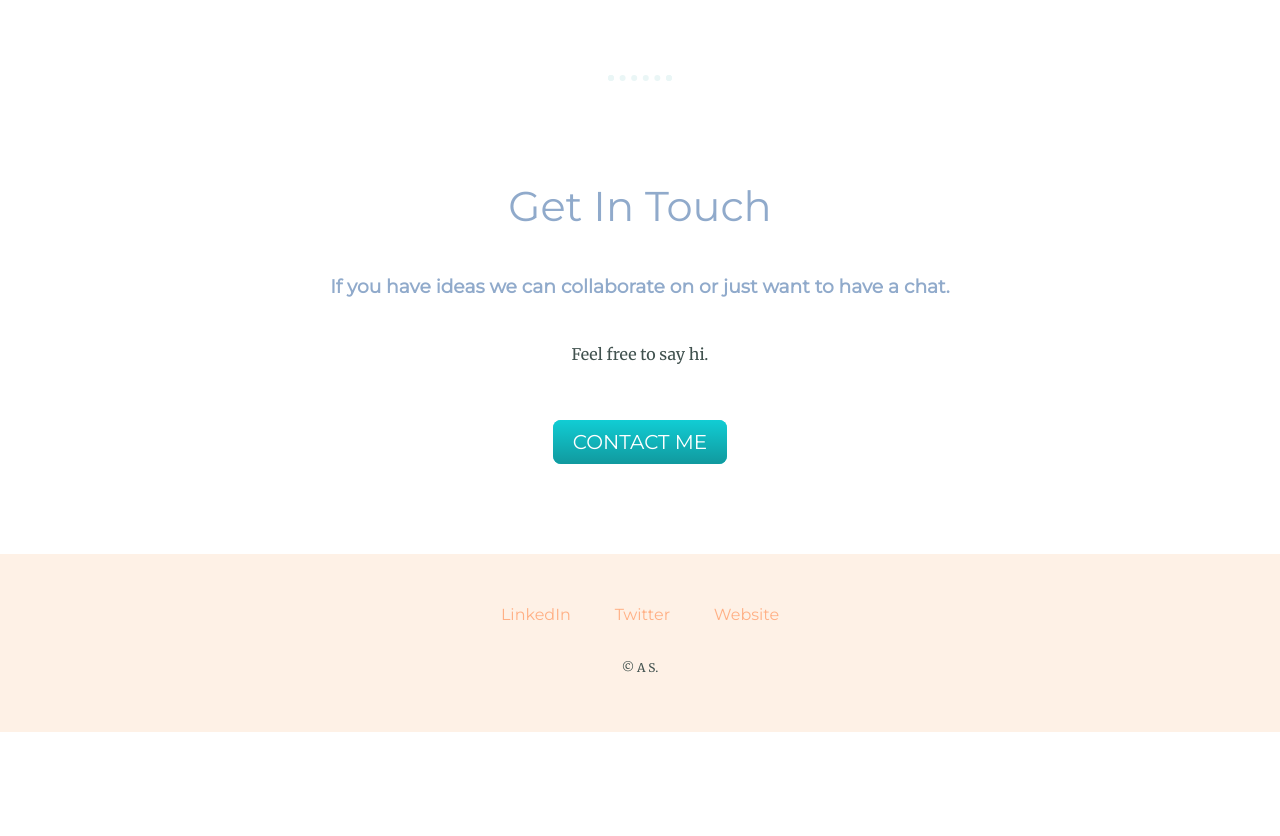
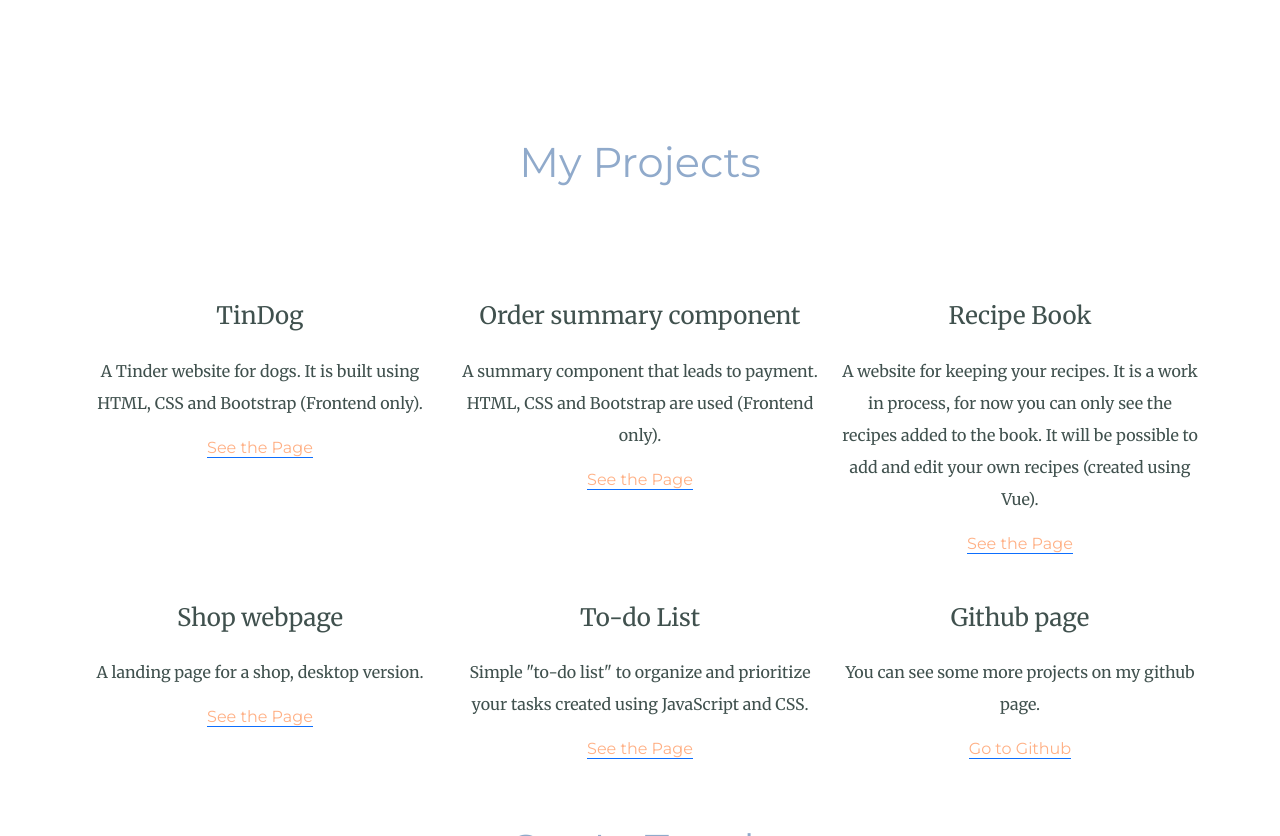
Before and after one commit to staceysav/CV_css, a plain HTML site: page index.html in a window 1280 px wide. Shown: the part 1964-2800 px from the top of the page. Before the commit the page ends 2696 px from the top, so only its background shows below. Drawn offline with nearby package versions, Linux system fonts and the light colour scheme; a script that the page names is missing.

Commit message:
added projects

```diff
--- a/css/style.css
+++ b/css/style.css
@@ -92,6 +92,10 @@ hr {
     margin-right: 30px;
 }
 
+.projects {
+    margin-top: 6rem;
+}
+
 .contact-me__message {
     width: 40%;
     margin: 40px auto 60px;
--- a/index.html
+++ b/index.html
@@ -7,6 +7,7 @@
     <link rel="preconnect" href="https://fonts.googleapis.com">
     <link rel="preconnect" href="https://fonts.gstatic.com" crossorigin>
     <link href="https://fonts.googleapis.com/css2?family=Merriweather&family=Montserrat&family=Poppins:ital,wght@0,400;0,500;1,200&family=Sacramento&display=swap" rel="stylesheet">
+    <link rel="stylesheet" href="https://cdn.jsdelivr.net/npm/bootstrap@5.2.0/dist/css/bootstrap.min.css">
     <link rel="stylesheet" href="css/style.css">
     <link rel="icon" href="favicon.ico">
     <title>Anastasia Savinova</title>
@@ -14,8 +15,8 @@
 <body>
     <div class="top-container">
         <img class="top-cloud" src="images/cloud.png" alt="cloud-img">
-        <h1>I'm Stacey.</h1>
-        <h2 class="">a programmer.</h2>
+        <h1>I'm Anastasia.</h1>
+        <h2 class="">a Frontend-developer.</h2>
         <img class="bottom-cloud" src="images/cloud.png" alt="cloud-img">
         <img src="images/mountain.png" alt="mountaines-img">
     </div>
@@ -31,30 +32,100 @@
           <div class="skill-row">
             <img class="code-image" src="images/web-development.png" alt="">
             <h3>Web development</h3>
-            <p>I am just at the beginning of the web development journey. My love for esthetics and interest in IT has brought me here. </p>
+            <p>I am just at the beginning of the web development journey. My love for esthetics and interest in IT has brought me here. I've managed to learn HTML, CSS, JavaScript, some Python, can use Bootstrap, Materialize, SASS and work in Vue.js framework.</p>
           </div>
           <div class="skill-row">
-
             <img class="ux-image" src="images/ux-design.png" alt="">
             <h3>UX-writing</h3>
             <p>I've worked with chat-bot scripts, technical documentation and UX-writing for the last 4 years. I feel excited to make user experience untuitive and effortless.</p>
           </div>
         </div>
         <hr>
+
+        <!-- <div class="projects">
+          <h2>My Projects</h2>
+          <div class="proje/ct-row">
+
+          </div>
+        </div> -->
+
+        <div class="container-fluid pt-5 projects" id="service">
+          <div class="container">
+              <div class="position-relative d-flex align-items-center justify-content-center">
+                  <h2>My Projects</h2>
+
+              </div>
+              <div class="row pb-3 projects">
+                  <div class="col-lg-4 col-md-6 text-center mb-5">
+                      <div class="d-flex align-items-center justify-content-center mb-4">
+                          <i class="fa fa-2x fa-laptop service-icon bg-primary text-white mr-3"></i>
+                          <h4 class="font-weight-bold m-0">TinDog</h4>
+                      </div>
+                      <p>A Tinder website for dogs. It is built using HTML, CSS and Bootstrap (Frontend only).</p>
+                      <a class="border-bottom border-primary text-decoration-none" target=”_blank” href="https://staceysav.github.io/TinDog/">See the Page</a>
+                  </div>
+                  <div class="col-lg-4 col-md-6 text-center mb-5">
+                      <div class="d-flex align-items-center justify-content-center mb-4">
+                          <i class="fa fa-2x fa-laptop-code service-icon bg-primary text-white mr-3"></i>
+                          <h4 class="font-weight-bold m-0">Order summary component</h4>
+                      </div>
+                      <p>A summary component that leads to payment. HTML, CSS and Bootstrap are used (Frontend only).</p>
+                      <a class="border-bottom border-primary text-decoration-none" target=”_blank” href="https://staceysav.github.io/order-summary-component/">See the Page</a>
+                  </div>
+                  <div class="col-lg-4 col-md-6 text-center mb-5">
+                      <div class="d-flex align-items-center justify-content-center mb-4">
+                          <i class="fab fa-2x fa-android service-icon bg-primary text-white mr-3"></i>
+                          <h4 class="font-weight-bold m-0">Recipe Book</h4>
+                      </div>
+                      <p>A website for keeping your recipes. It is a work in process, for now you can only see the recipes added to the book. It will be possible to add and edit your own recipes (created using Vue).</p>
+                      <a class="border-bottom border-primary text-decoration-none" target=”_blank” href="https://github.com/staceysav/recipe_book">See the Page</a>
+                  </div>
+                  <div class="col-lg-4 col-md-6 text-center mb-5">
+                      <div class="d-flex align-items-center justify-content-center mb-4">
+                          <i class="fab fa-2x fa-apple service-icon bg-primary text-white mr-3"></i>
+                          <h4 class="font-weight-bold m-0">Shop webpage</h4>
+                      </div>
+                      <p>A landing page for a shop, desktop version.</p>
+                      <a class="border-bottom border-primary text-decoration-none" target=”_blank” href="https://promuniversal.pages.dev/">See the Page</a>
+                  </div>
+                  <div class="col-lg-4 col-md-6 text-center mb-5">
+                      <div class="d-flex align-items-center justify-content-center mb-4">
+                          <i class="fa fa-2x fa-search service-icon bg-primary text-white mr-3"></i>
+                          <h4 class="font-weight-bold m-0">To-do List</h4>
+                      </div>
+                      <p>Simple "to-do list" to organize and prioritize your tasks created using JavaScript and CSS.</p>
+                      <a class="border-bottom border-primary text-decoration-none" target=”_blank” href="https://github.com/staceysav/todo-list">See the Page</a>
+                  </div>
+                  <div class="col-lg-4 col-md-6 text-center mb-5">
+                      <div class="d-flex align-items-center justify-content-center mb-4">
+                          <i class="fa fa-2x fa-edit service-icon bg-primary text-white mr-3"></i>
+                          <h4 class="font-weight-bold m-0">Github page</h4>
+                      </div>
+                      <p>You can see some more projects on my github page.</p>
+                      <a class="border-bottom border-primary text-decoration-none" target=”_blank” href="https://github.com/staceysav">Go to Github</a>
+                  </div>
+              </div>
+          </div>
+      </div>
+
         <div class="contact-me">
           <h2>Get In Touch</h2>
           <h3>If you have ideas we can collaborate on or just want to have a chat.</h3>
           <p class="contact-me__message">Feel free to say hi.</p>
-          <a class="btn" href="mailto:lucky.sis@yandex.ru">CONTACT ME</a>
+          <a class="btn" href="mailto:staceysav@gmail.com">CONTACT ME</a>
         </div>
       </div>
 
 
       <div class="bottom-container">
-        <a class="footer-link" href="https://www.linkedin.com/">LinkedIn</a>
-        <a class="footer-link" href="https://twitter.com/">Twitter</a>
-        <a class="footer-link" href="https://www.appbrewery.co/">Website</a>
+        <a class="footer-link" href="https://www.linkedin.com/in/anastasia-savinova-905401155/">LinkedIn</a>
+        <!-- <a class="footer-link" href="https://twitter.com/">Twitter</a>
+        <a class="footer-link" href="https://www.appbrewery.co/">Website</a> -->
+        <a class="footer-link" href="https://github.com/staceysav">Github</a>
         <p class="copyright">© A S.</p>
       </div>
+      <script src="https://cdn.jsdelivr.net/npm/bootstrap@5.2.0/dist/js/bootstrap.bundle.min.js"
+      integrity="sha384-ka7Sk0Gln4gmtz2MlQnikT1wXgYsOg+OMhuP+IlRH9sENBO0LRn5q+8nbTov4+1p"
+      crossorigin="anonymous"></script>
 </body>
 </html>
```
